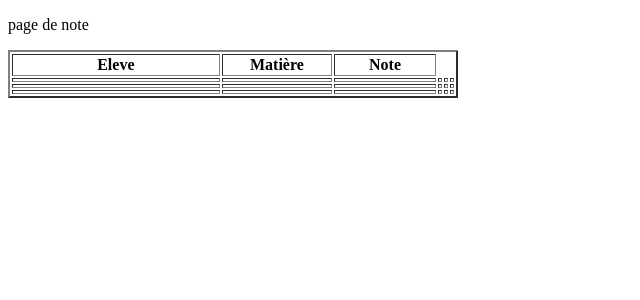
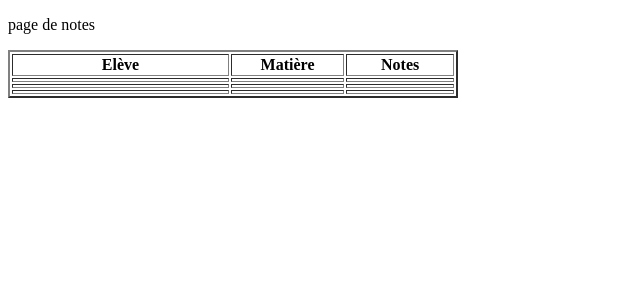
Before and after one commit to squaregeo/intranet-scolaire, a PHP site: page /pagesnotes.php in a window 1280 px wide. Shown: the top 300 px of the page, without its empty margins (0-640 px from the left). Run offline with PHP 8.4, Linux system fonts and the light colour scheme; lists and menus that the app fills with data are empty.

Commit message:
Update pagesnotes.php

```diff
--- a/pagesnotes.php
+++ b/pagesnotes.php
@@ -1,39 +1,33 @@
 <!DOCTYPE html>
 <html>
 	<head>
-		<title>Pages notes</title>
+		<title>Pages notes -        Super projet</title>
 		<meta charset="utf-8">
 	</head>
 
-<p>page de note</p>
+<p>page de notes</p>
 
 <body>
     <table border="2" width="450">
         <tr>
-            <th width="310">Eleve
+            <th width="310">Elève
             <th width="140">Matière
-            <th width="140">Note
+            <th width="140">Notes
         <tr>
             <td>
             <td>
             <td>
-            <td>
-            <td>
-            <td>
+	</tr>
         <tr>
             <td>
             <td>
             <td>
-            <td>
-            <td>
-            <td>
+	</tr>
         <tr>
             <td>
             <td>
             <td>
-            <td>
-            <td>
-            <td>
+	</tr>
     </table>
 </body>
 
```
